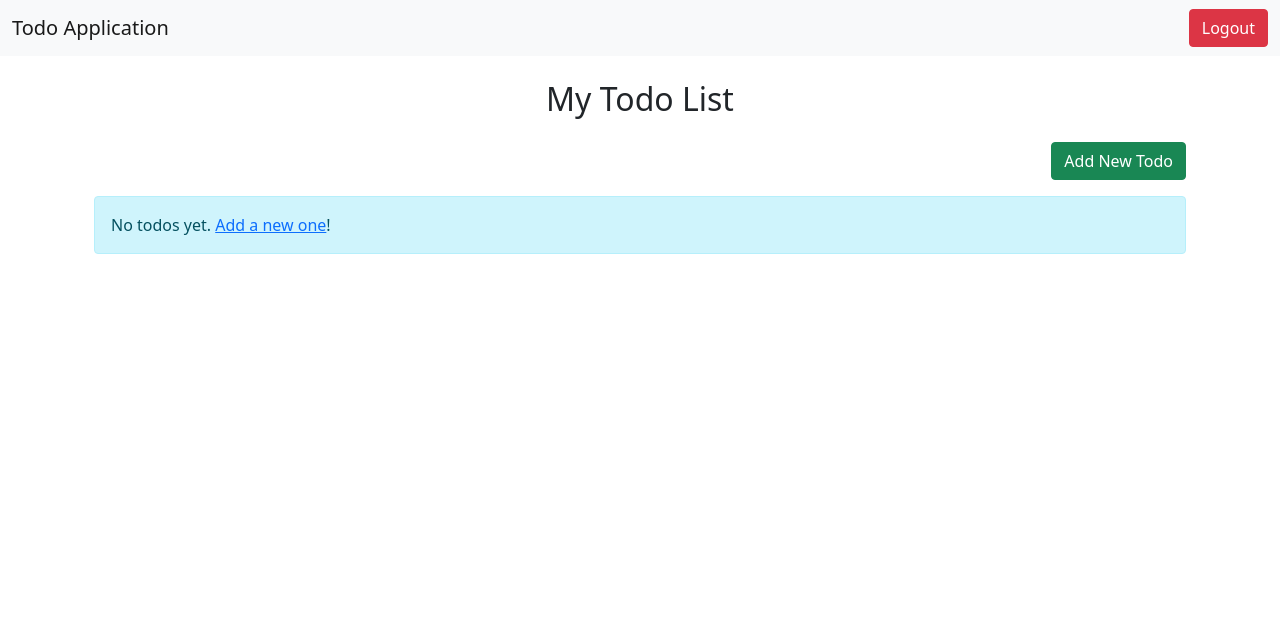
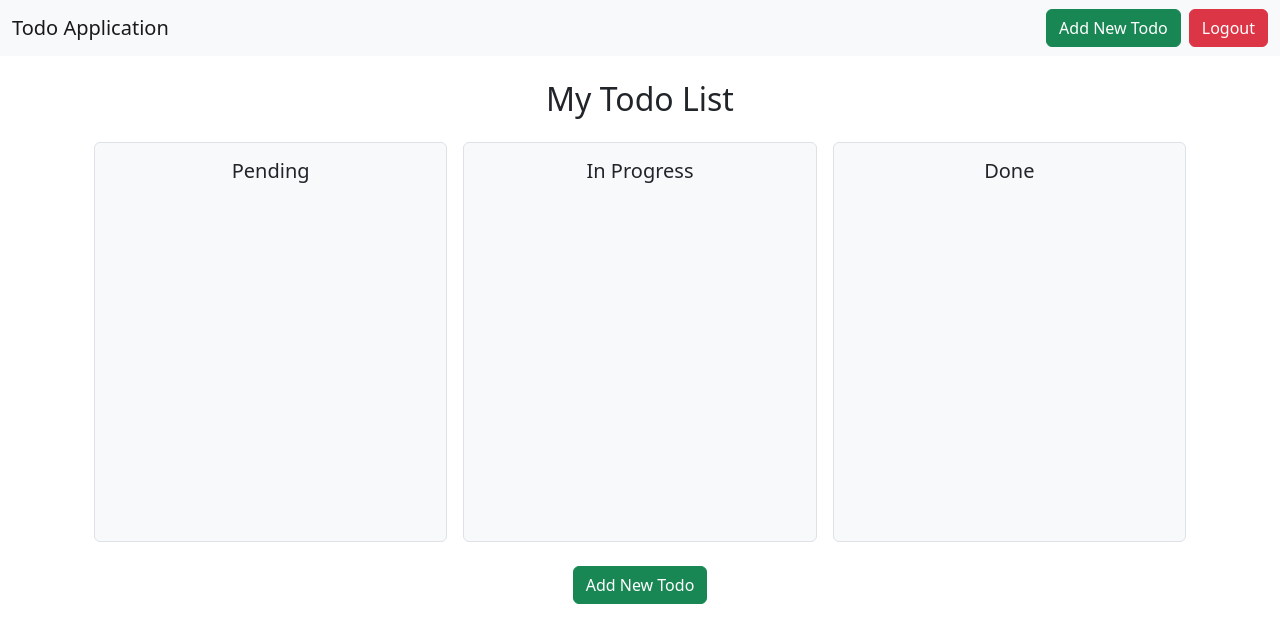
Before and after one commit to NewOsakA/TodoApp, a Django app: page /todo/list/ in a window 1280 px wide. Shown: the top 643 px of the page. Run offline with Django 5.2, Linux system fonts and the light colour scheme; the visitor is signed in with stand-in values (Sample User, id 1); data that the repository does not hold is empty; some libraries are stand-ins or nearby versions.

Commit message:
Revamp how the app work

```diff
--- /dev/null
+++ b/requirements.txt
@@ -0,0 +1,2 @@
+Django~=5.1
+django-widget-tweaks
--- a/todoapp/models.py
+++ b/todoapp/models.py
@@ -4,6 +4,7 @@ from django.contrib.auth.models import User
 
 class Todo(models.Model):
     STATUS_CHOICES = [
+        ('pending', 'Pending'),
         ('in_progress', 'In Progress'),
         ('done', 'Done'),
     ]
--- a/todoapp/templates/base.html
+++ b/todoapp/templates/base.html
@@ -8,6 +8,7 @@
     <link href="https://cdn.jsdelivr.net/npm/bootstrap@5.1.0/dist/css/bootstrap.min.css" rel="stylesheet">
 </head>
 <body>
+
     <header>
         <!-- Bootstrap Navigation Bar -->
         <nav class="navbar navbar-expand-lg navbar-light bg-light">
@@ -16,8 +17,9 @@
                 <a class="navbar-brand" href="{% url 'todo_list' %}">Todo Application</a>
 
                 <!-- Right-aligned Login Button -->
-                <div class="d-flex">
+                <div class="d-flex gap-2">
                     {% if user.is_authenticated %}
+                        <a href="{% url 'todo_create' %}" class="btn btn-success">Add New Todo</a>
                         <form action="{% url 'logout' %}" method="post" style="display:inline;">
                             {% csrf_token %}
                             <button type="submit" class="btn btn-danger">Logout</button>
@@ -31,12 +33,42 @@
     </header>
 
     <main class="container mt-4">
+        <!-- Bootstrap Toast for Delete Confirmation -->
+        <div class="toast-container position-fixed bottom-0 end-0 p-3">
+          <div id="deleteToast" class="toast align-items-center text-bg-danger border-0" role="alert" aria-live="assertive" aria-atomic="true">
+            <div class="d-flex">
+              <div class="toast-body">
+                Are you sure you want to delete this todo?
+              </div>
+              <button type="button" class="btn-close me-2 m-auto" data-bs-dismiss="toast" aria-label="Close"></button>
+            </div>
+            <div class="d-flex justify-content-end p-2">
+              <button type="button" class="btn btn-secondary btn-sm me-2" data-bs-dismiss="toast">Cancel</button>
+              <a id="confirmDeleteBtn" href="#" class="btn btn-danger btn-sm">Delete</a>
+            </div>
+          </div>
+        </div>
+
         {% block content %}
         {% endblock %}
     </main>
 
     <!-- Add Bootstrap JS and Popper.js CDN -->
+    <!-- Bootstrap CSS -->
+    <link href="https://cdn.jsdelivr.net/npm/bootstrap@5.3.0/dist/css/bootstrap.min.css" rel="stylesheet">
+    <!-- Bootstrap JavaScript -->
+    <script src="https://cdn.jsdelivr.net/npm/bootstrap@5.3.0/dist/js/bootstrap.bundle.min.js"></script>
+
     <script src="https://cdn.jsdelivr.net/npm/@popperjs/core@2.11.6/dist/umd/popper.min.js"></script>
     <script src="https://cdn.jsdelivr.net/npm/bootstrap@5.1.0/dist/js/bootstrap.min.js"></script>
+    <script>
+      function showDeleteToast(deleteUrl) {
+        var toastEl = document.getElementById('deleteToast');
+        var toast = new bootstrap.Toast(toastEl);
+        document.getElementById('confirmDeleteBtn').setAttribute('href', deleteUrl);
+        toast.show();
+      }
+    </script>
+
 </body>
 </html>
--- a/todoapp/templates/todoapp/todo_list.html
+++ b/todoapp/templates/todoapp/todo_list.html
@@ -1,37 +1,84 @@
 {% extends "base.html" %}
-
-{% block title %}My Todo List{% endblock %}
+{% block title %}My Todo Board{% endblock %}
 
 {% block content %}
-  <div class="container mt-4">
-    <h2 class="text-center mb-4">My Todo List</h2>
-
-    <!-- Button to create new todo -->
-    <div class="d-flex justify-content-end mb-3">
-      <a href="{% url 'todo_create' %}" class="btn btn-success">Add New Todo</a>
-    </div>
-
-    {% if todos %}
-      <div class="row row-cols-1 row-cols-md-2 g-4">
+<div class="container mt-4">
+  <h2 class="text-center mb-4">My Todo List</h2>
+  <div class="d-flex gap-3 justify-content-between" id="task-board">
+    {% for status, label in status_labels %}
+    <div class="status-column border rounded p-3 flex-fill" ondrop="drop(event)" ondragover="allowDrop(event)" data-status="{{ status }}">
+      <h5 class="text-center mb-4">{{ label }}</h5>
+      <div id="{{ status }}" class="task-container">
         {% for todo in todos %}
-          <div class="col">
-            <div class="card">
-              <div class="card-body">
-                <h5 class="card-title">{{ todo.title }}</h5>
-                <p class="card-text">{{ todo.get_status_display }}</p>
-                <p class="card-text">
-                  <small class="text-muted">Created on {{ todo.created_at|date:"d M Y, H:i" }}</small>
-                </p>
-                <!-- Optional: You can add buttons for editing or deleting todos here -->
-              </div>
-            </div>
+          {% if todo.status == status %}
+          <div class="task card p-2 mb-2" id="task-{{ todo.id }}" draggable="true" ondragstart="drag(event)">
+            <strong>{{ todo.title }}</strong>
+            <p class="mb-1">{{ todo.description }}</p>
+            <small class="text-muted">{{ todo.created_at|date:"d M Y, H:i" }}</small>
           </div>
+          {% endif %}
         {% endfor %}
       </div>
-    {% else %}
-      <div class="alert alert-info mt-3" role="alert">
-        No todos yet. <a href="{% url 'todo_create' %}">Add a new one</a>!
-      </div>
-    {% endif %}
+    </div>
+    {% endfor %}
   </div>
+
+  <div class="text-center mt-4">
+    <a href="{% url 'todo_create' %}" class="btn btn-success">Add New Todo</a>
+  </div>
+</div>
+
+<style>
+  .status-column {
+    min-height: 400px;
+    background-color: #f8f9fa;
+    border-radius: 10px;
+    width: 32%;
+    flex: none !important;
+  }
+
+  .task {
+    cursor: grab;
+  }
+
+  .task-container {
+    min-height: 200px;
+  }
+
+  #task-board {
+    display: flex;
+    justify-content: space-between;
+  }
+</style>
+
+<script>
+  function allowDrop(ev) {
+    ev.preventDefault();
+  }
+
+  function drag(ev) {
+    ev.dataTransfer.setData("text", ev.target.id);
+  }
+
+  function drop(ev) {
+    ev.preventDefault();
+    const taskId = ev.dataTransfer.getData("text");
+    const taskElement = document.getElementById(taskId);
+    const newStatus = ev.currentTarget.getAttribute("data-status");
+
+    ev.currentTarget.querySelector(".task-container").appendChild(taskElement);
+
+    fetch("{% url 'update_status' %}", {
+      method: "POST",
+      headers: {
+        "Content-Type": "application/json",
+        "X-CSRFToken": "{{ csrf_token }}",
+      },
+      body: JSON.stringify({
+        task_id: taskId.replace("task-", ""),
+        new_status: newStatus
+      }),
+    });
+  }
+</script>
 {% endblock %}
--- a/todoapp/urls.py
+++ b/todoapp/urls.py
@@ -1,5 +1,5 @@
 from django.urls import path
-from .views import signup_view, todo_list_view, todo_create_view, home_view
+from .views import *
 from django.contrib.auth.views import LoginView, LogoutView
 
 
@@ -8,7 +8,8 @@ urlpatterns = [
     path('signup/', signup_view, name='signup'),
     path('list/', todo_list_view, name='todo_list'),
     path('create/', todo_create_view, name='todo_create'),
+    path('delete/<int:todo_id>/', todo_delete_view, name='todo_delete'),
     path('login/', LoginView.as_view(), name='login'),
     path('logout/', LogoutView.as_view(), name='logout'),
-
+    path('update-status/', update_status_view, name='update_status'),
 ]
--- a/todoapp/views.py
+++ b/todoapp/views.py
@@ -1,8 +1,10 @@
-from django.shortcuts import render, redirect
+from django.shortcuts import render, redirect, get_object_or_404
 from django.contrib.auth.forms import UserCreationForm
 from django.contrib.auth.decorators import login_required
-from django.contrib.auth import authenticate, login
-from django.contrib.auth.forms import AuthenticationForm
+from django.contrib.auth import login
+from django.views.decorators.csrf import csrf_exempt
+from django.http import JsonResponse
+import json
 
 from .models import Todo
 from .forms import TodoForm
@@ -22,9 +24,16 @@ def signup_view(request):
 
 @login_required
 def todo_list_view(request):
-    """Display the list of todos for the logged-in user."""
     todos = Todo.objects.filter(user=request.user).order_by('-created_at')
-    return render(request, 'todoapp/todo_list.html', {'todos': todos})
+    status_labels = [
+        ('pending', 'Pending'),
+        ('in_progress', 'In Progress'),
+        ('done', 'Done'),
+    ]
+    return render(request, 'todoapp/todo_list.html', {
+        'todos': todos,
+        'status_labels': status_labels,
+    })
 
 
 @login_required
@@ -33,13 +42,38 @@ def todo_create_view(request):
         form = TodoForm(request.POST)
         if form.is_valid():
             todo = form.save(commit=False)
-            todo.user = request.user  # Assign the logged-in user to the todo item
+            todo.user = request.user  # Assign the logged-in user to the to.do item
             todo.save()
-            return redirect('todo_list')  # Redirect to the todo list page
+            return redirect('todo_list')  # Redirect to the to.do list page
     else:
         form = TodoForm()
     return render(request, 'todoapp/todo_create.html', {'form': form})
 
 
+@login_required
+def todo_delete_view(request, todo_id):
+    """Delete a specific todo."""
+    todo = get_object_or_404(Todo, id=todo_id, user=request.user)
+    todo.delete()
+    return redirect('todo_list')
+
+
+@csrf_exempt
+@login_required
+def update_status_view(request):
+    if request.method == 'POST':
+        data = json.loads(request.body)
+        task_id = data.get('task_id')
+        new_status = data.get('new_status')
+
+        try:
+            todo = Todo.objects.get(id=task_id, user=request.user)
+            todo.status = new_status
+            todo.save()
+            return JsonResponse({'success': True})
+        except Todo.DoesNotExist:
+            return JsonResponse({'success': False, 'error': 'Todo not found'}, status=404)
+
+
 def home_view(request):
     return render(request, 'todoapp/home.html')
```
Also changed, not shown: README.md (added).
